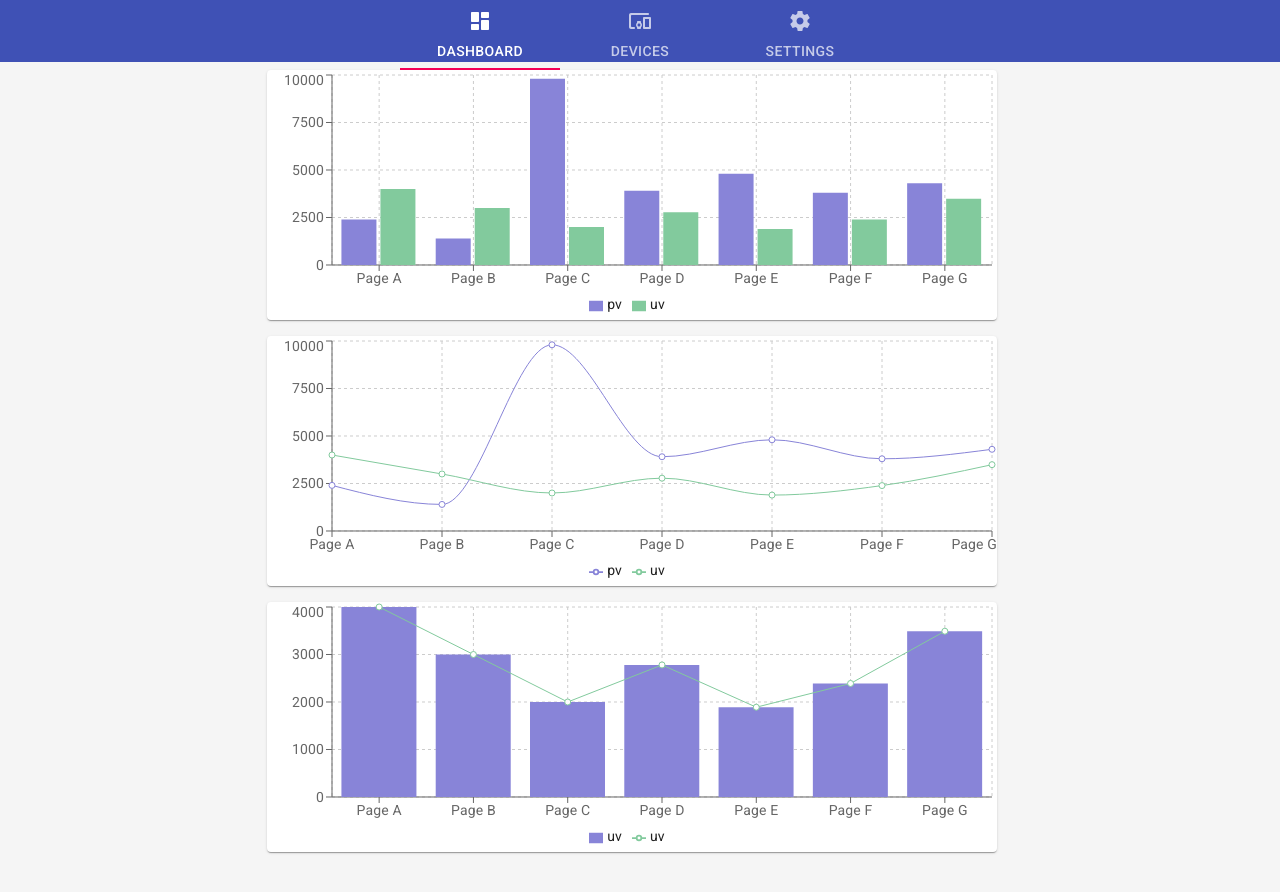
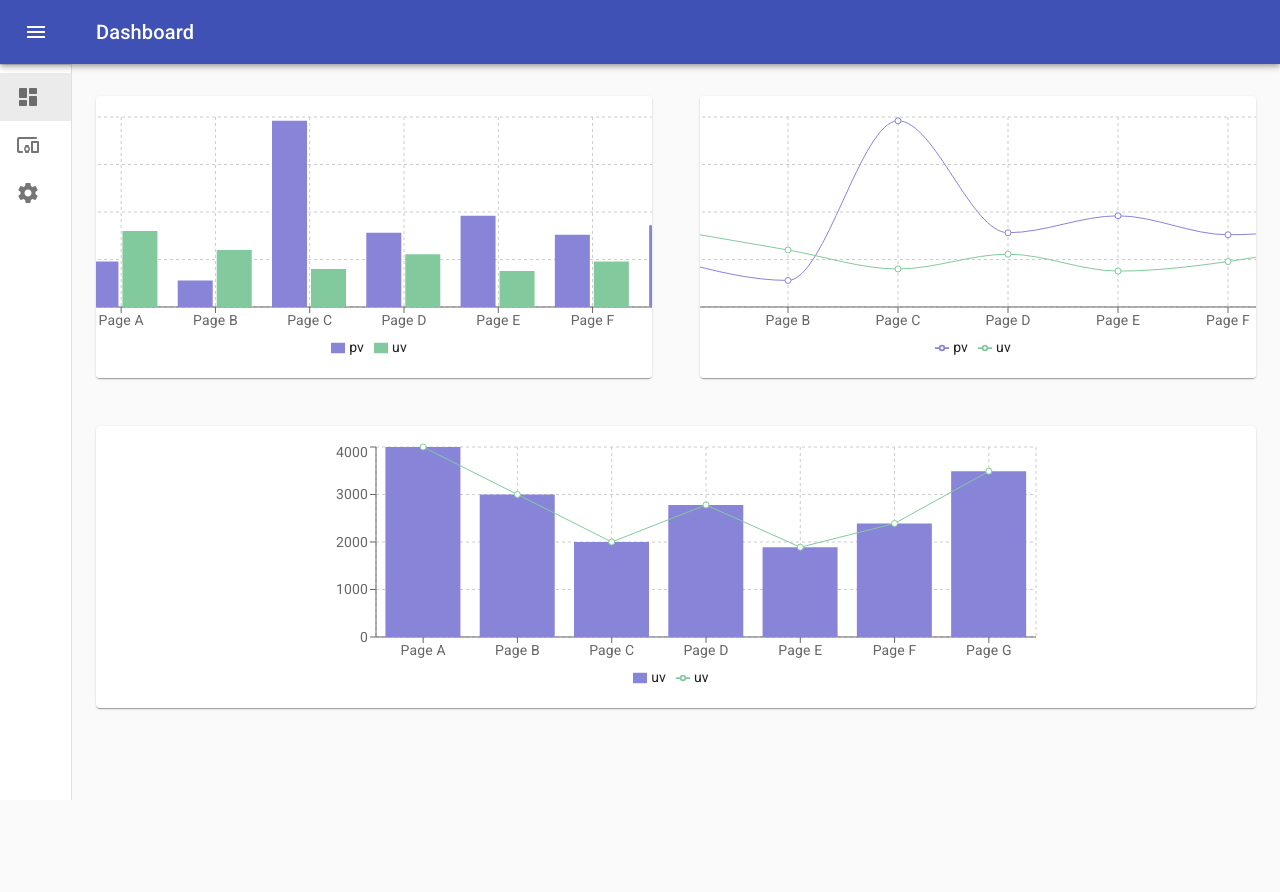
Before and after one commit to awave1/iot-manager-web, a Gatsby site: page / in a window 1280 px wide. After the commit the page ends 800 px from the top, so only its background shows below. Built offline with nearby package versions, Linux system fonts and the light colour scheme; Gatsby itself is replaced by a stand-in of ours.

Commit message:
style: improve overall styling and use different navbar (#18)

```diff
--- a/package.json
+++ b/package.json
@@ -19,6 +19,7 @@
     "@material-ui/core": "^4.6.1",
     "@material-ui/icons": "^4.5.1",
     "@material-ui/styles": "^4.6.0",
+    "clsx": "^1.0.4",
     "gatsby": "^2.18.1",
     "gatsby-image": "^2.2.33",
     "gatsby-plugin-emotion": "^4.1.15",
--- a/src/components/graphs/barGraph.js
+++ b/src/components/graphs/barGraph.js
@@ -1,8 +1,13 @@
 import React from 'react';
 import { BarChart, XAxis, YAxis, Legend, Bar, CartesianGrid } from 'recharts';
 
-const BarGraph = ({ data }) => (
-  <BarChart width={730} height={250} data={data}>
+const BarGraph = ({ data, center }) => {
+  const style = {
+    alignSelf: center ? 'center' : 'initial',
+  };
+
+  return (
+    <BarChart style={style} width={730} height={250} data={data}>
       <CartesianGrid strokeDasharray="3 3" />
       <XAxis dataKey="name" />
       <YAxis />
@@ -11,5 +16,6 @@ const BarGraph = ({ data }) => (
       <Bar dataKey="uv" fill="#82ca9d" />
     </BarChart>
   );
+};
 
 export default BarGraph;
--- a/src/components/graphs/lineGraph.js
+++ b/src/components/graphs/lineGraph.js
@@ -1,9 +1,13 @@
 import React from 'react';
 import { LineChart, Line, XAxis, YAxis, CartesianGrid, Legend } from 'recharts';
 
-const LineGraph = ({ data }) => {
+const LineGraph = ({ data, center }) => {
+  const style = {
+    alignSelf: center ? 'center' : 'initial',
+  };
+
   return (
-    <LineChart width={730} height={250} data={data}>
+    <LineChart style={style} width={730} height={250} data={data}>
       <CartesianGrid strokeDasharray="3 3" />
       <XAxis dataKey="name" />
       <YAxis />
--- a/src/components/graphs/seriesGraph.js
+++ b/src/components/graphs/seriesGraph.js
@@ -9,9 +9,13 @@ import {
   Legend,
 } from 'recharts';
 
-const SeriesGraph = ({ data }) => {
+const SeriesGraph = ({ data, center }) => {
+  const style = {
+    alignSelf: center ? 'center' : 'initial',
+  };
+
   return (
-    <ComposedChart width={730} height={250} data={data}>
+    <ComposedChart style={style} width={730} height={250} data={data}>
       <CartesianGrid strokeDasharray="3 3" />
       <XAxis dataKey="name" />
       <YAxis />
--- a/src/components/layout.js
+++ b/src/components/layout.js
@@ -30,8 +30,7 @@ const Layout = ({ children }) => (
     </Helmet>
     <ThemeProvider theme={theme}>
       <CssBaseline />
-      <Navbar />
-      {children}
+      <Navbar renderContent={() => <>{children}</>} />
     </ThemeProvider>
   </>
 );
--- a/src/components/navbar.js
+++ b/src/components/navbar.js
@@ -1,86 +1,215 @@
+import React, { useState } from 'react';
+import clsx from 'clsx';
 import { Link } from '@reach/router';
-import React, { useState } from 'react';
-import { AppBar, Toolbar, Tab, Tabs, Grid } from '@material-ui/core';
 import {
+  Container,
+  AppBar,
+  Toolbar,
+  Drawer,
+  List,
+  Typography,
+  Divider,
+  IconButton,
+  ListItem,
+  ListItemIcon,
+  ListItemText,
+  makeStyles,
+} from '@material-ui/core';
+import {
+  Menu,
+  ChevronLeft,
   DashboardRounded,
   DevicesOtherRounded,
   SettingsRounded,
 } from '@material-ui/icons';
-import { makeStyles, createStyles } from '@material-ui/core/styles';
 
-const useStyles = makeStyles(theme =>
-  createStyles({
-    fullHeight: {
-      ...theme.mixins.toolbar,
+const drawerWidth = 240;
+
+const useStyles = makeStyles(theme => ({
+  root: {
+    display: 'flex',
+  },
+  toolbar: {
+    paddingRight: 24, // keep right padding when drawer closed
+  },
+  toolbarIcon: {
+    display: 'flex',
+    alignItems: 'center',
+    justifyContent: 'flex-end',
+    padding: '0 8px',
+    ...theme.mixins.toolbar,
+  },
+  appBar: {
+    zIndex: theme.zIndex.drawer + 1,
+    transition: theme.transitions.create(['width', 'margin'], {
+      easing: theme.transitions.easing.sharp,
+      duration: theme.transitions.duration.leavingScreen,
+    }),
+  },
+  appBarShift: {
+    marginLeft: drawerWidth,
+    width: `calc(100% - ${drawerWidth}px)`,
+    transition: theme.transitions.create(['width', 'margin'], {
+      easing: theme.transitions.easing.sharp,
+      duration: theme.transitions.duration.enteringScreen,
+    }),
+  },
+  menuButton: {
+    marginRight: 36,
+  },
+  menuButtonHidden: {
+    display: 'none',
+  },
+  title: {
+    flexGrow: 1,
+  },
+  drawerPaper: {
+    position: 'relative',
+    whiteSpace: 'nowrap',
+    width: drawerWidth,
+    transition: theme.transitions.create('width', {
+      easing: theme.transitions.easing.sharp,
+      duration: theme.transitions.duration.enteringScreen,
+    }),
+  },
+  drawerPaperClose: {
+    overflowX: 'hidden',
+    transition: theme.transitions.create('width', {
+      easing: theme.transitions.easing.sharp,
+      duration: theme.transitions.duration.leavingScreen,
+    }),
+    width: theme.spacing(7),
+    [theme.breakpoints.up('sm')]: {
+      width: theme.spacing(9),
     },
-  })
-);
+  },
+  appBarSpacer: theme.mixins.toolbar,
+  content: {
+    flexGrow: 1,
+    height: '100vh',
+    overflow: 'auto',
+  },
+  container: {
+    paddingTop: theme.spacing(4),
+    paddingBottom: theme.spacing(4),
+  },
+  paper: {
+    padding: theme.spacing(2),
+    display: 'flex',
+    overflow: 'auto',
+    flexDirection: 'column',
+  },
+  fixedHeight: {
+    height: 240,
+  },
+}));
 
-function Navbar() {
+function Navbar({ renderContent }) {
+  const [open, setOpen] = useState(false);
+  const [selectedItem, setSelectedItem] = useState(0);
+  const [selectedPageName, setSelectedPageName] = useState('Dashboard');
   const classes = useStyles();
-  const [tab, setTab] = useState(0);
+  const pages = ['Dashboard', 'Devices', 'Settings'];
 
-  const tabs = [
-    {
-      label: 'Dashboard',
-      value: 0,
-      to: '/',
-      icon: <DashboardRounded />,
-    },
-    {
-      label: 'Devices',
-      value: 1,
-      to: '/devices',
-      icon: <DevicesOtherRounded />,
-    },
-    {
-      label: 'Settings',
-      value: 2,
-      to: '/settings',
-      icon: <SettingsRounded />,
-    },
-  ];
-
-  const NavLink = React.forwardRef((props, ref) => (
-    <Link
-      {...props}
-      getProps={({ isPartiallyCurrent }) => {
-        // the object returned here is passed to the
-        // anchor element's props
-        if (isPartiallyCurrent) {
-          setTab(props.index);
-        }
-      }}
-    />
-  ));
+  const handleDrawerOpen = () => setOpen(true);
+  const handleDrawerClose = () => setOpen(false);
+  const selectPage = index => {
+    setSelectedItem(index);
+    setSelectedPageName(pages[index]);
+  };
 
   return (
-    <AppBar position="static">
-      <Toolbar>
-        <Grid container justify="center">
-          <Grid item>
-            <Tabs
-              variant="fullWidth"
-              classes={{ root: classes.fullHeight }}
-              onChange={(_, nextTab) => setTab(nextTab)}
-              value={tab}
-            >
-              {tabs.map(({ label, value, icon, to }) => (
-                <Tab
-                  key={value}
-                  classes={{ root: classes.fullHeight }}
-                  label={label}
-                  index={value}
-                  icon={icon}
-                  component={NavLink}
-                  to={to}
-                />
-              ))}
-            </Tabs>
-          </Grid>
-        </Grid>
-      </Toolbar>
-    </AppBar>
+    <div className={classes.root}>
+      <AppBar
+        position="absolute"
+        className={clsx(classes.appBar, open && classes.appBarShift)}
+      >
+        <Toolbar className={classes.toolbar}>
+          <IconButton
+            edge="start"
+            color="inherit"
+            aria-label="open drawer"
+            onClick={handleDrawerOpen}
+            className={clsx(
+              classes.menuButton,
+              open && classes.menuButtonHidden
+            )}
+          >
+            <Menu />
+          </IconButton>
+          <Typography
+            component="h1"
+            variant="h6"
+            color="inherit"
+            noWrap
+            className={classes.title}
+          >
+            {selectedPageName}
+          </Typography>
+        </Toolbar>
+      </AppBar>
+      <Drawer
+        variant="permanent"
+        classes={{
+          paper: clsx(classes.drawerPaper, !open && classes.drawerPaperClose),
+        }}
+        open={open}
+      >
+        <div className={classes.toolbarIcon}>
+          <IconButton onClick={handleDrawerClose}>
+            <ChevronLeft />
+          </IconButton>
+        </div>
+        <Divider />
+        <List component="nav">
+          <ListItem
+            selected={selectedItem === 0}
+            onClick={event => selectPage(0)}
+            component={Link}
+            to="/"
+            button
+          >
+            <ListItemIcon>
+              <DashboardRounded />
+            </ListItemIcon>
+            <ListItemText primary="Dashboard" />
+          </ListItem>
+
+          <ListItem
+            selected={selectedItem === 1}
+            onClick={event => selectPage(1)}
+            component={Link}
+            to="/devices"
+            button
+          >
+            <ListItemIcon>
+              <DevicesOtherRounded />
+            </ListItemIcon>
+            <ListItemText primary="Devices" />
+          </ListItem>
+
+          <ListItem
+            selected={selectedItem === 2}
+            onClick={event => selectPage(2)}
+            component={Link}
+            to="/settings"
+            button
+          >
+            <ListItemIcon>
+              <SettingsRounded />
+            </ListItemIcon>
+            <ListItemText primary="Settings" />
+          </ListItem>
+        </List>
+      </Drawer>
+
+      <main className={classes.content}>
+        <div className={classes.appBarSpacer} />
+        <Container maxWidth="lg" className={classes.container}>
+          {renderContent()}
+        </Container>
+      </main>
+    </div>
   );
 }
 
--- a/src/components/pages/dashboard.js
+++ b/src/components/pages/dashboard.js
@@ -1,4 +1,5 @@
 import React from 'react';
+import clsx from 'clsx';
 import { Grid, Paper } from '@material-ui/core';
 import { BarGraph, LineGraph, SeriesGraph } from '../graphs/';
 import data from '../../dummyData';
@@ -8,32 +9,40 @@ const useStyles = makeStyles(theme =>
   createStyles({
     root: {
       flexGrow: 1,
-      backgroundColor: theme.palette.grey['100'],
-      paddingBottom: 200,
+    },
+    paper: {
+      padding: theme.spacing(2),
+      display: 'flex',
+      overflow: 'auto',
+      flexDirection: 'column',
+    },
+    graph: {
+      alignSelf: 'center',
     },
   })
 );
 
 function Dashboard() {
   const classes = useStyles();
+
   return (
     <div className={classes.root}>
-      <Grid container justify="center" spacing={2} xs={12}>
-        <Grid item>
-          <Paper>
-            <BarGraph data={data} />
+      <Grid container spacing={6} justify="center">
+        <Grid xs={12} md={12} lg={6} item>
+          <Paper className={classes.paper}>
+            <BarGraph center data={data} />
           </Paper>
         </Grid>
 
-        <Grid item>
-          <Paper>
-            <LineGraph data={data} />
+        <Grid xs={12} md={12} lg={6} item>
+          <Paper className={classes.paper}>
+            <LineGraph center data={data} />
           </Paper>
         </Grid>
 
-        <Grid item>
-          <Paper>
-            <SeriesGraph data={data} />
+        <Grid xs={12} md={12} lg={12} item>
+          <Paper className={classes.paper}>
+            <SeriesGraph center data={data} />
           </Paper>
         </Grid>
       </Grid>
```
Also changed, not shown: 2 other files. Lines whose indentation alone changed are shown as unchanged.
